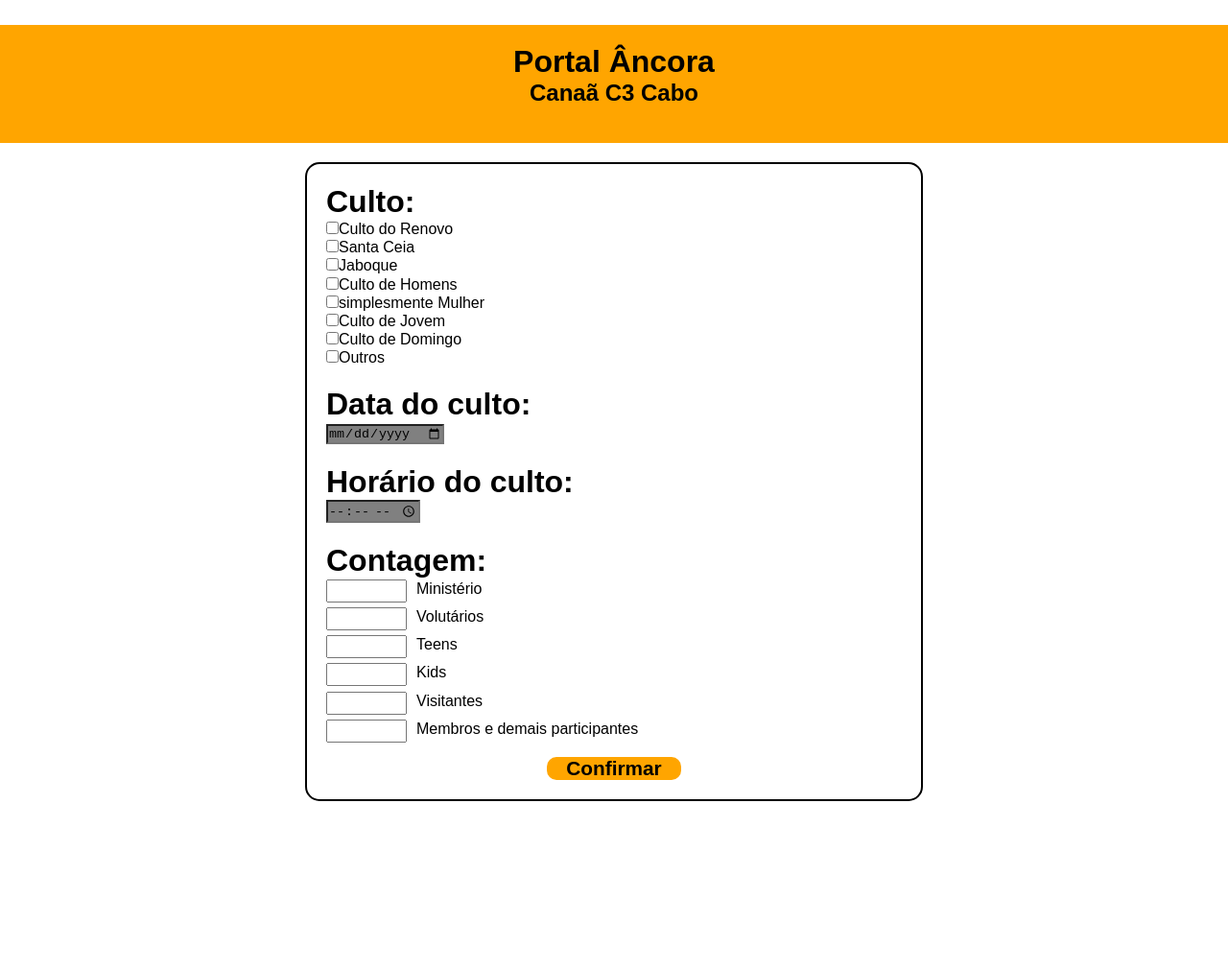
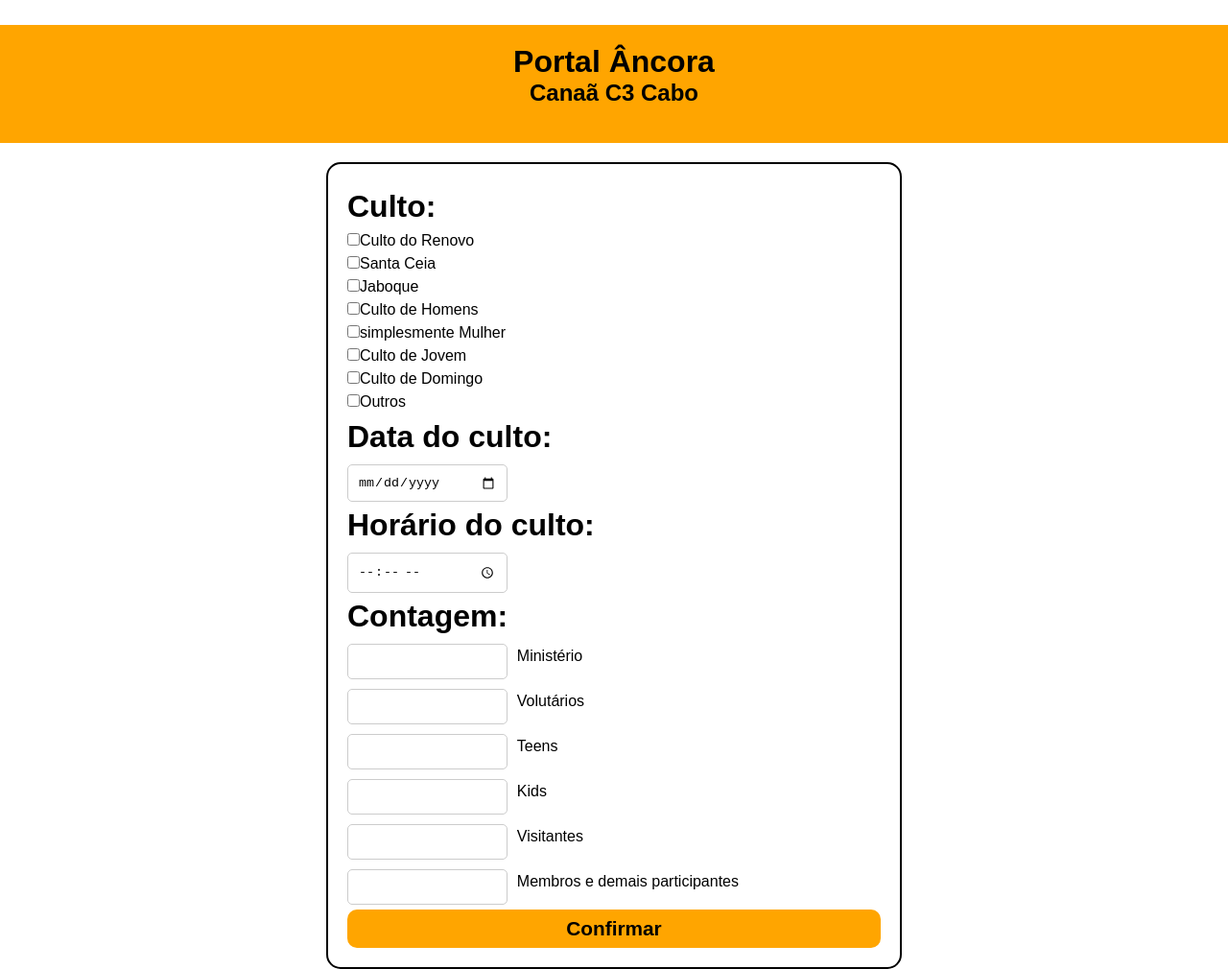
Before and after one commit to Mjn112/formularioEx, a plain HTML site: page index.html in a window 1280 px wide. Shown: the whole page at 96% size. Before the commit the page ends 835 px from the top, so only its background shows below. Drawn offline with Linux system fonts and the light colour scheme.

Commit message:
style.css

```diff
--- a/style2.css
+++ b/style2.css
@@ -1,6 +1,8 @@
 * {
-    padding: 0%;
-    margin: 0%;
+    padding: 0;
+    margin: 0;
+    box-sizing: border-box;
+    /* Adicionado para corrigir o box model */
 }
 
 body {
@@ -17,62 +19,48 @@ header {
 }
 
 .container {
-    display: flex;
-    flex-direction: column;
-    align-items: left;
     width: 90%;
     max-width: 600px;
     margin: 0 auto;
     padding: 20px;
     border-radius: 15px;
     border: 2px solid black;
-    gap: -10%;
-    line-height: 1.2;
+    line-height: 1.5;
 }
 
-.culto,
-.data,
-.horario,
-.contagem {
+.section {
     margin-bottom: 20px;
-    /* Adicionei espaçamento entre os elementos */
 }
 
 li {
     list-style: none;
 }
 
-input[type="date"] {
-    background-color: gray;
-    /* width: 30%; */
-    height: 110%;
-}
-
-#hora {
-    background-color: gray;
+input[type="date"],
+input[type="time"],
+input[type="number"] {
+    width: 30%;
+    padding: 10px;
+    margin-top: 5px;
+    /* Adicionado espaço entre os inputs */
+    border: 1px solid #ccc;
+    border-radius: 5px;
+    box-sizing: border-box;
+    /* Adicionado para corrigir o box model */
 }
 
 .contagem,
-input [type="number"] {
-    padding: 10px;
+.contagem input[type="number"] {
+    display: flex;
     align-items: center;
-}
-
-#quantidade-pessoas {
-    height: 20px;
-    width: 80px;
 }
 
 .contagemdiv,
 p {
     display: flex;
-    flex-direction: row;
     align-items: center;
     margin-bottom: 5px;
-    align-items: center;
 }
-
-
 
 .distancia {
     margin-left: 10px;
@@ -82,17 +70,25 @@ button {
     background-color: orange;
     color: black;
     font-size: 1.3em;
-    /* padding: 10px 20px;   */
-    width: 140px;
-    height: 4%;
+    width: 100%;
+    /* Modificado para ocupar 100% da largura do container */
+    height: 40px;
+    /* Modificado para uma altura fixa */
     border-radius: 10px;
-    align-items: center;
-    align-self: center;
-    margin-top: 10px;
     border: none;
     font-weight: bold;
+    cursor: pointer;
+    /* Adicionado cursor pointer */
 }
 
 button:hover {
-    background-color: orange;
+    background-color: #ff8c00;
+    /* Cor alterada no hover */
 }
+
+@media (max-width: 768px) {
+    .container {
+        width: 95%;
+        /* Alterado para maior responsividade em telas menores */
+    }
+}
```
